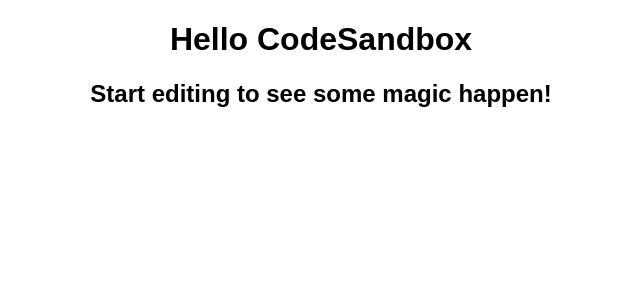
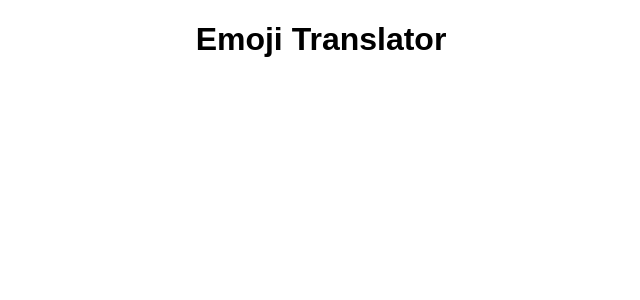
Before and after one commit to rushi-173/Emoji-Translator, a React (Create React App) app: page / in a window 1280 px wide. Shown: the top 300 px of the page, without its empty margins (319-959 px from the left). Built offline with nearby package versions, Linux system fonts and the light colour scheme.

Commit message:
upto ex-02

```diff
--- a/src/App.js
+++ b/src/App.js
@@ -4,8 +4,7 @@
 export default function App() {
   return (
     <div className="App">
-      <h1>Hello CodeSandbox</h1>
-      <h2>Start editing to see some magic happen!</h2>
+      <h1>Emoji Translator</h1>
     </div>
   );
 }
```
